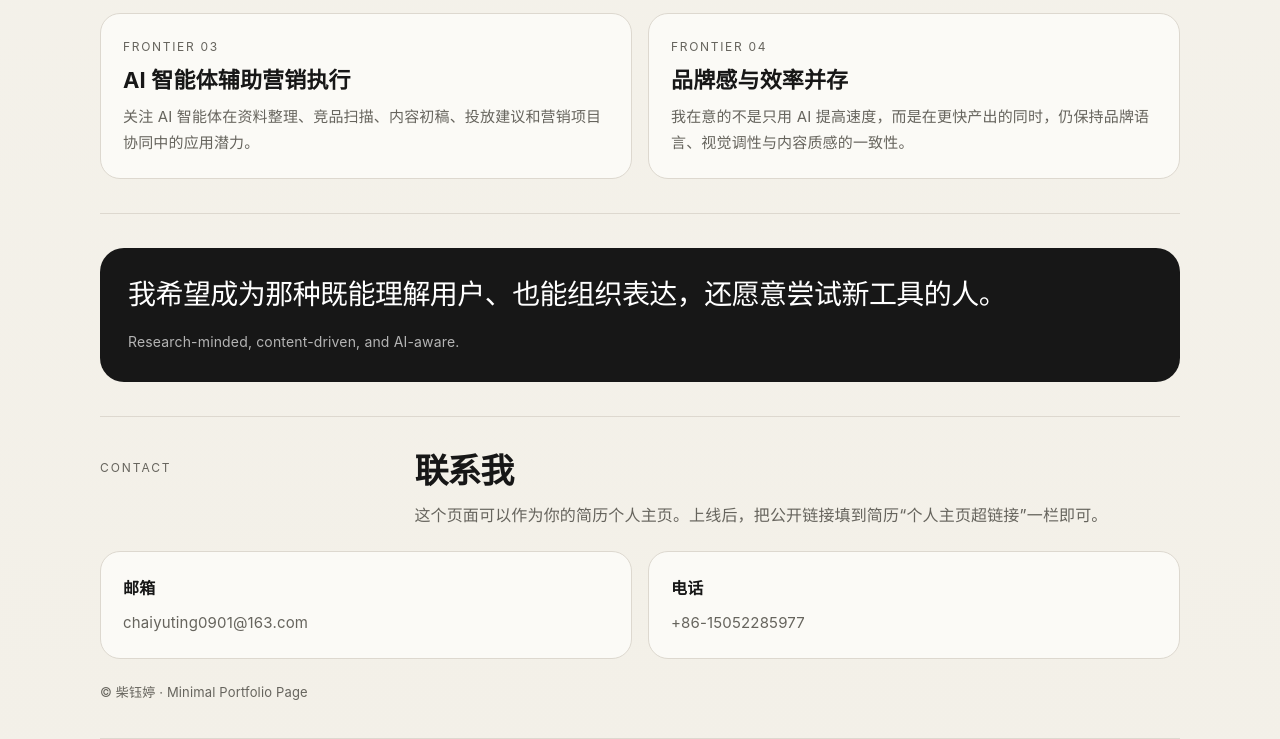
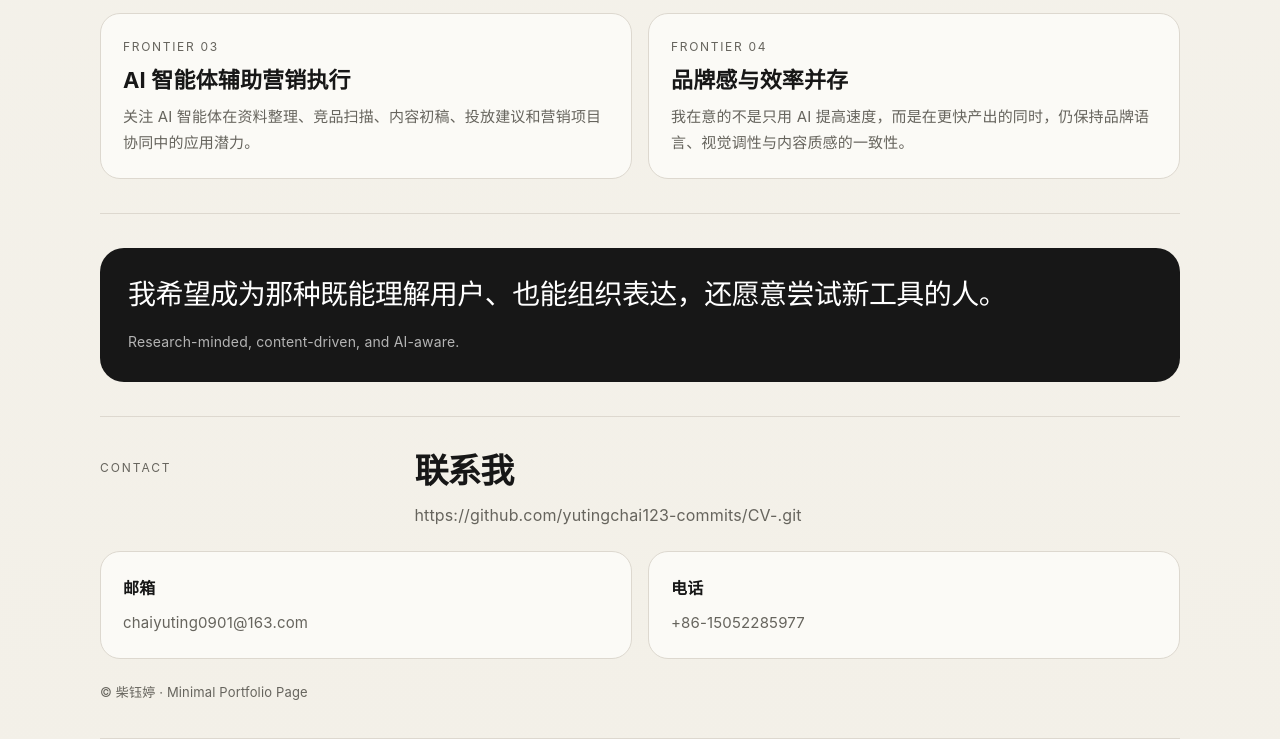
Before and after one commit to yutingchai123-commits/CV-, a plain HTML site: page chaiyuting_personal_homepage_minimal_premium.html in a window 1280 px wide. Shown: the part 2311-3050 px from the top of the page. Drawn offline with Linux system fonts and the light colour scheme.

Commit message:
Update chaiyuting_personal_homepage_minimal_premium.html

```diff
--- a/chaiyuting_personal_homepage_minimal_premium.html
+++ b/chaiyuting_personal_homepage_minimal_premium.html
@@ -286,7 +286,7 @@
         <div class="section-kicker">Contact</div>
         <div>
           <h2 class="section-title">联系我</h2>
-          <p class="section-desc">这个页面可以作为你的简历个人主页。上线后，把公开链接填到简历“个人主页超链接”一栏即可。</p>
+          <p class="section-desc">https://github.com/yutingchai123-commits/CV-.git</p>
         </div>
       </div>
       <div class="contact">
```
